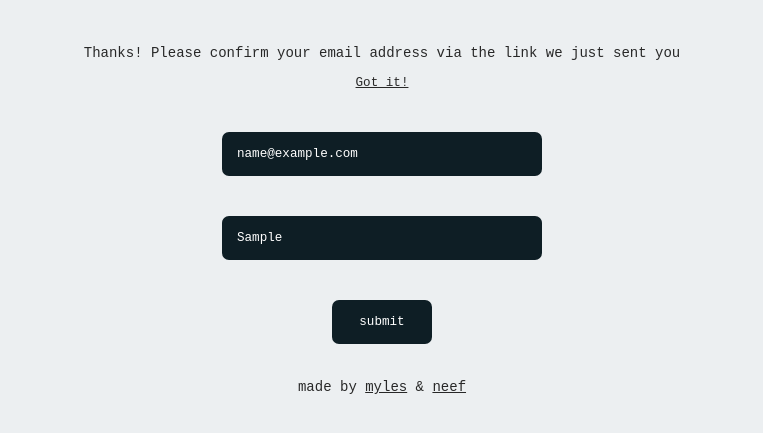
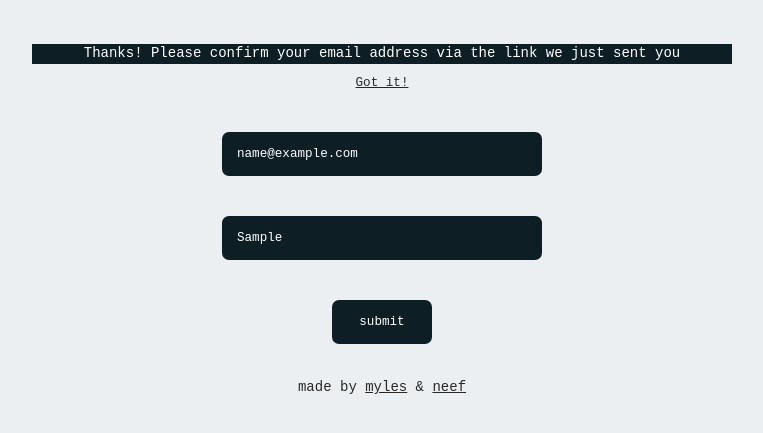
Before and after one commit to neefrehman/isyoursiteonline, a website: page frontend/index.html in a window 1280 px wide. Both pictures are taken after typing "name@example.com", "Sample" into the empty fields and a click on the input "submit". Shown: the part 289-722 px from the top of the page, without its empty margins (258-1021 px from the left). Drawn offline with Linux system fonts and the light colour scheme.

Commit message:
highlight on submit

```diff
--- a/frontend/main.js
+++ b/frontend/main.js
@@ -26,11 +26,14 @@ next.addEventListener("click", function() {
     }
     details.innerHTML = descriptionArray[descriptionState].details;
     nextLink.innerHTML = descriptionArray[descriptionState].next;
+    details.classList.remove("submitted");
 });
 
 
 form.addEventListener("submit", function(e) {
+    descriptionState = - 1;
     details.innerHTML = descriptionArray[descriptionArray.length - 1].details;
     nextLink.innerHTML = descriptionArray[descriptionArray.length - 1].next;
+    details.classList.add("submitted");
     e.preventDefault();
 });
--- a/frontend/style.css
+++ b/frontend/style.css
@@ -42,6 +42,11 @@ a:hover {
 .next a {
   text-decoration: underline;
   cursor: pointer;
+}
+
+.description p.submitted {
+  color: #fff;
+  background-color: #0e1e25;
 }
 
 input {
```
